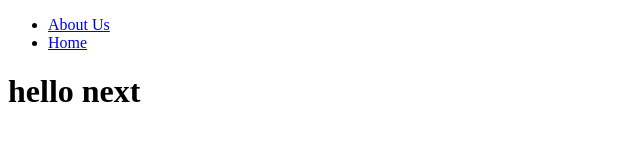
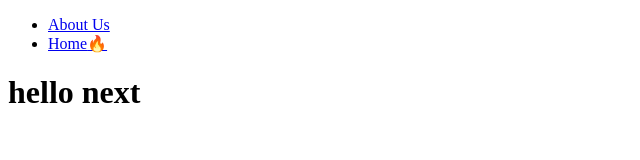
Before and after one commit to kojesung/next14_prac, a Next.js app: page / in a window 1280 px wide. Shown: the top 160 px of the page, without its empty margins (0-640 px from the left). Built offline with nearby package versions, Linux system fonts and the light colour scheme.

Commit message:
layout 중첩

```diff
--- a/components/navigation.tsx
+++ b/components/navigation.tsx
@@ -1,14 +1,19 @@
+'use client';
+
 import Link from 'next/link';
+import { usePathname } from 'next/navigation';
 
 export default function Navigation() {
+    const path = usePathname();
+    console.log(path);
     return (
         <nav>
             <ul>
                 <li>
-                    <Link href="/about-us">About Us</Link>
+                    <Link href="/about-us">About Us{path === '/about-us' ? '🔥' : ''}</Link>
                 </li>
                 <li>
-                    <Link href="/">Home</Link>
+                    <Link href="/">Home{path === '/' ? '🔥' : ''}</Link>
                 </li>
             </ul>
         </nav>
```
Also changed, not shown: app/about-us/layout.tsx (added, +8 -0 lines).
